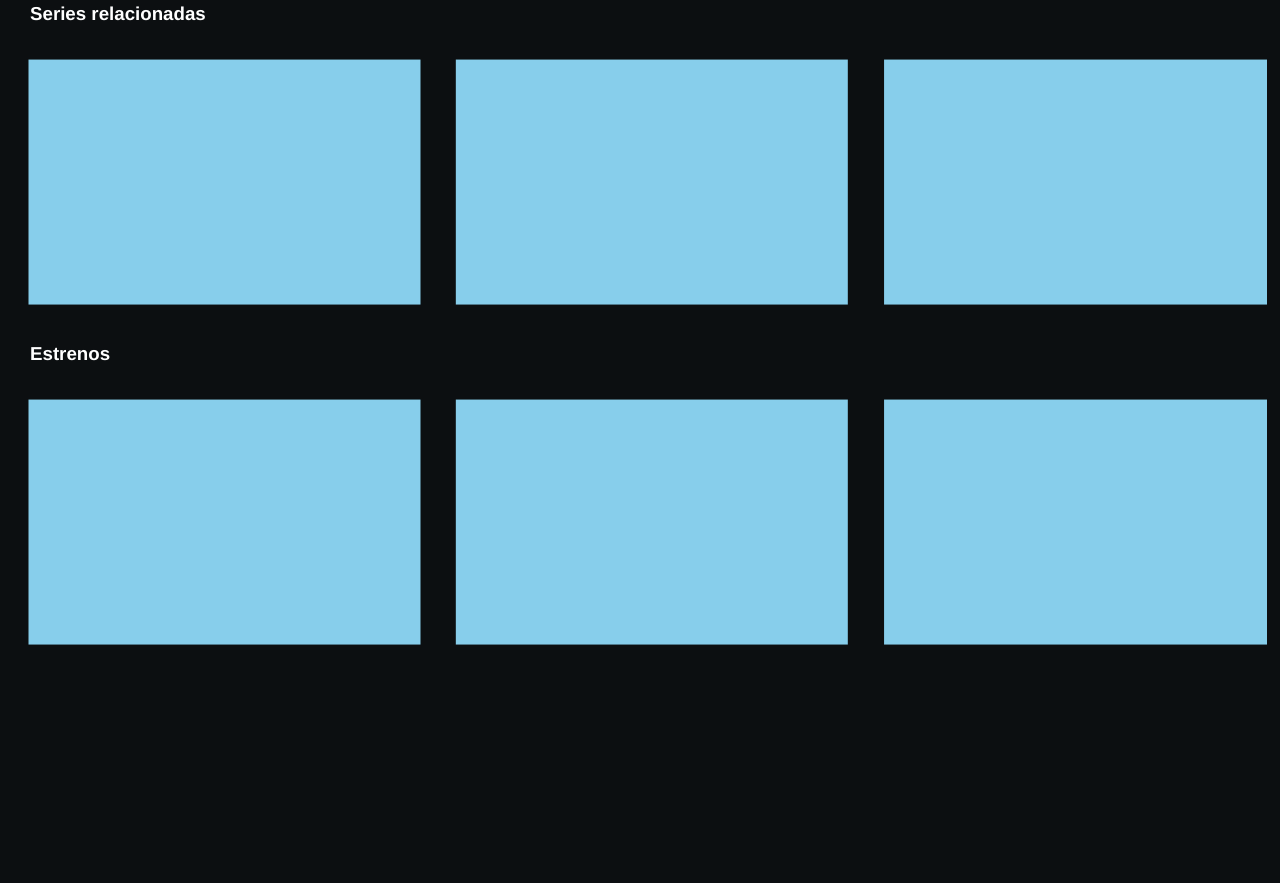
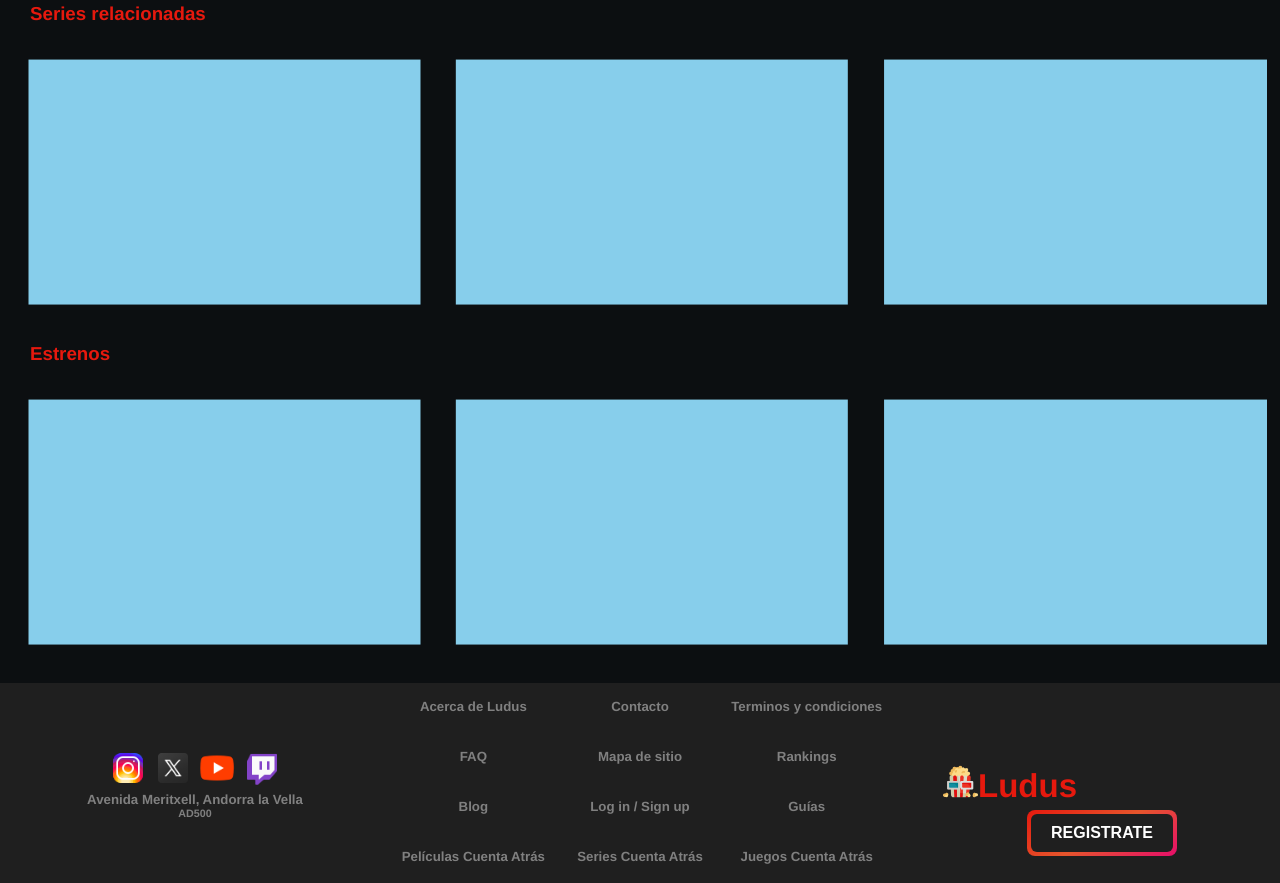
Before and after one commit to JacoboCM/Ludus, a plain HTML site: page pages/detailPage.html in a window 1280 px wide. Shown: the part 1244-2127 px from the top of the page. Before the commit the page ends 1927 px from the top, so only its background shows below. Drawn offline with Linux system fonts and the light colour scheme.

Commit message:
Footer added Touch up on the nav to zoom in on the logo

```diff
--- a/pages/detailPage.html
+++ b/pages/detailPage.html
@@ -71,8 +71,9 @@
         <img src="../assets/other_assets/ico-prime.png" alt="Disponible en Prime Video" width="25" height="25">
       </section>
     </article>
-    <h3 class="titulo-carrusel">Películas relacionadas</h3>
+
     <section class="grid-item main">
+      <h3 class="titulo-carrusel">Películas relacionadas</h3>
       <div class="items">
         <div class="item item1"></div>
         <div class="item item2"></div>
@@ -86,8 +87,9 @@
         <div class="item item10"></div>
       </div>
     </section>
-    <h3 class="titulo-carrusel">Series relacionadas</h3>
+
     <section class="grid-item main">
+      <h3 class="titulo-carrusel">Series relacionadas</h3>
       <div class="items">
         <div class="item item1"></div>
         <div class="item item2"></div>
@@ -101,8 +103,9 @@
         <div class="item item10"></div>
       </div>
     </section>
-    <h3 class="titulo-carrusel">Estrenos</h3>
+
     <section class="grid-item main">
+      <h3 class="titulo-carrusel">Estrenos</h3>
       <div class="items">
         <div class="item item1"></div>
         <div class="item item2"></div>
@@ -118,5 +121,86 @@
     </section>
     <script src="../scripts/components/carousel.js"></script>
     <script src="../scripts/components/rowCarousel.js"></script>
+    <footer>
+      <section class="rrss">
+          <img src="../assets/other_assets/ico_ig.png" alt="Síguenos en Instagram" width="40" height="40">
+          <img src="../assets/other_assets/ico_x.png" alt="Síguenos en X" width="40" height="40">
+          <img src="../assets/other_assets/ico_yt.png" alt="Síguenos en Youtube" width="40" height="40">
+          <img src="../assets/other_assets/ico_twitch.png" alt="Síguenos en Twitch" width="40" height="40">
+          <h5>Avenida Meritxell, Andorra la Vella</h5>
+          <h6>AD500</h6>
+      </section>
+      <ul>
+        <li>
+          <a href="#">
+            <h5>Acerca de Ludus</h5>
+          </a>
+        </li>
+        <li>
+          <a href="">
+            <h5>Contacto</h5>
+          </a>
+        </li>
+        <li>
+          <a href="">
+            <h5>Terminos y condiciones</h5>
+          </a>
+        </li>
+        <li>
+          <a href="">
+            <h5>FAQ</h5>
+          </a>
+        </li>
+        <li>
+          <a href="">
+            <h5>Mapa de sitio</h5>
+          </a>
+        </li>
+        <li>
+          <a href="">
+            <h5>Rankings</h5>
+          </a>
+        </li>
+        <li>
+          <a href="">
+            <h5>Blog</h5>
+          </a>
+        </li>
+        <li>
+          <a href="">
+            <h5>Log in / Sign up</h5>
+          </a>
+        </li>
+        <li>
+          <a href="">
+            <h5>Guías</h5>
+          </a>
+        </li>
+        <li>
+          <a href="">
+            <h5>Películas Cuenta Atrás</h5>
+          </a>
+        </li>
+        <li>
+          <a href="">
+            <h5>Series Cuenta Atrás</h5>
+          </a>
+        </li>
+        <li>
+          <a href="">
+            <h5>Juegos Cuenta Atrás</h5>
+          </a>
+        </li>
+      </ul>
+      <section class="logo-footer">
+        <a href="../index.html">
+          <img src="../assets/other_assets/ico_Ludus.png" alt="Descripción de la imagen" width="35px" height="35px">
+          <h2>Ludus</h2>
+        </a>
+        <button>
+          <span>REGISTRATE</span>
+        </button>
+      </section>
+    </footer>
   </body>
 </html>
--- a/styles/detailPage.css
+++ b/styles/detailPage.css
@@ -45,6 +45,10 @@ nav ul li:first-child a{
     margin: 0;
 }
 
+nav ul li:first-child a>h2{
+    padding-left: 0;
+}
+
 nav ul li h2{
     height: 100%;
     margin: 0;
@@ -90,7 +94,7 @@ aside{
 }
 
 .detailItem h2{
-    color: #E6190E;
+    color: var(--color1);
 }
 
 button{
@@ -158,6 +162,10 @@ article>section{
     cursor: pointer;
 }
 
+section>h3{
+    color: var(--color1);
+}
+
 .titulo-carrusel{
     text-align: left;
     margin-left: 30px;
@@ -170,3 +178,68 @@ article>section{
 .items{
     z-index: 1;
 }
+
+footer{
+    background-color: #1f1f1f;
+    min-height: 200px;
+    width: 100%;
+    display: grid;
+    grid-template-columns: repeat(3, 1fr);
+}
+
+footer>ul{
+    width: 500px;
+    display: grid;
+    grid-template: repeat(4, 1fr) /repeat(3, 1fr); /*rows/columns*/
+}
+
+footer ul li{
+    list-style-type: none;
+}
+
+footer ul li a{
+    text-decoration: none;
+    color: gray;
+}
+
+footer ul li:hover a{
+    color: var(--color1);
+}
+
+.rrss{
+    align-content: center;
+}
+
+.rrss h5, h6{
+    color: gray;
+}
+
+.rrss img{
+    cursor: pointer;
+
+}
+
+.logo-footer{
+    display: flex;
+    justify-content: center;
+    align-items: center;
+}
+.logo-footer a{
+    display: flex;
+    text-decoration: none;
+    margin: 0;
+    color: var(--color1);
+    font-size: 22px;
+}
+
+.logo-footer h2{
+    position: relative;
+    top: 3px;
+}
+
+.logo-footer button{/*hereda el resto de estilo del button +Añadir*/
+    font-size: 16px;
+    position: relative;
+    top:50px;
+    right: 50px;
+}
```
Also changed, not shown: assets/other_assets/ico-apple.png, assets/other_assets/ico_ig.png (added), assets/other_assets/ico_twitch.png (added), assets/other_assets/ico_x.png (added), assets/other_assets/ico_yt.png (added).
